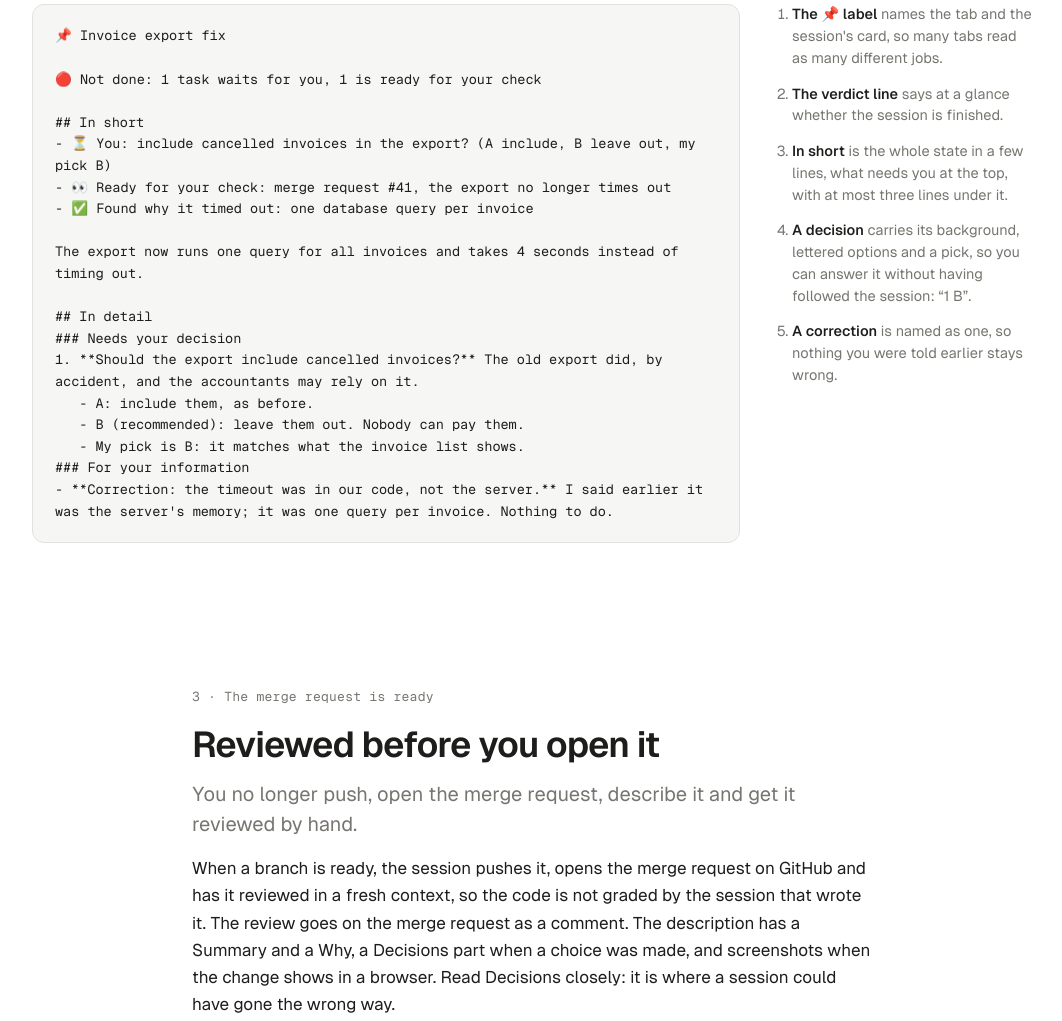
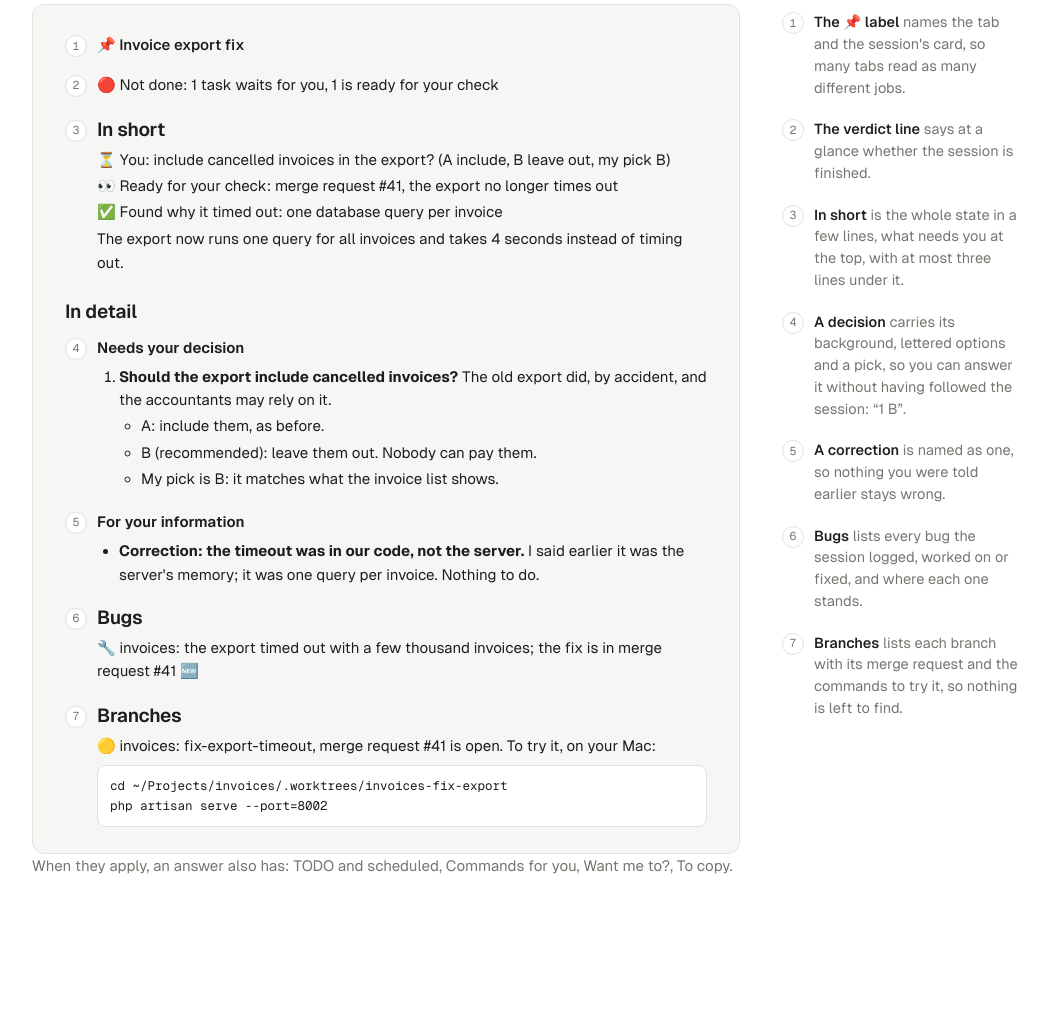
Before and after one commit to lexis-solutions/sessia-site, a plain HTML site: page index.html in a window 1280 px wide. Shown: the part 3772-4793 px from the top of the page, without its empty margins (108-1170 px from the left). Drawn offline with Linux system fonts and the light colour scheme.

Commit message:
Site update (20d7562)

```diff
--- a/index.html
+++ b/index.html
@@ -99,31 +99,59 @@
   </div>
   <p class="label with">With it</p>
   <div class="answer">
-    <pre><code><span data-part="1">📌 Invoice export fix</span>
-
-<span data-part="2">🔴 Not done: 1 task waits for you, 1 is ready for your check</span>
-
-<span data-part="3">## In short
-- ⏳ You: include cancelled invoices in the export? (A include, B leave out, my pick B)
-- 👀 Ready for your check: merge request #41, the export no longer times out
-- ✅ Found why it timed out: one database query per invoice
-
-The export now runs one query for all invoices and takes 4 seconds instead of timing out.</span>
-
-## In detail
-### Needs your decision
-<span data-part="4">1. **Should the export include cancelled invoices?** The old export did, by accident, and the accountants may rely on it.
-   - A: include them, as before.
-   - B (recommended): leave them out. Nobody can pay them.
-   - My pick is B: it matches what the invoice list shows.</span>
-### For your information
-<span data-part="5">- **Correction: the timeout was in our code, not the server.** I said earlier it was the server's memory; it was one query per invoice. Nothing to do.</span></code></pre>
+    <div>
+      <div class="reply">
+        <div class="seg" data-k="1"><span class="n">1</span><p class="lead">📌 Invoice export fix</p></div>
+        <div class="seg" data-k="2"><span class="n">2</span><p>🔴 Not done: 1 task waits for you, 1 is ready for your check</p></div>
+        <div class="seg" data-k="3"><span class="n">3</span>
+          <h4>In short</h4>
+          <ul class="status">
+            <li>⏳ You: include cancelled invoices in the export? (A include, B leave out, my pick B)</li>
+            <li>👀 Ready for your check: merge request #41, the export no longer times out</li>
+            <li>✅ Found why it timed out: one database query per invoice</li>
+          </ul>
+          <p>The export now runs one query for all invoices and takes 4 seconds instead of timing out.</p>
+        </div>
+        <h4 class="fade in-detail">In detail</h4>
+        <div class="seg" data-k="4"><span class="n">4</span>
+          <h5>Needs your decision</h5>
+          <ol>
+            <li><b>Should the export include cancelled invoices?</b> The old export did, by accident, and the accountants may rely on it.
+              <ul>
+                <li>A: include them, as before.</li>
+                <li>B (recommended): leave them out. Nobody can pay them.</li>
+                <li>My pick is B: it matches what the invoice list shows.</li>
+              </ul>
+            </li>
+          </ol>
+        </div>
+        <div class="seg" data-k="5"><span class="n">5</span>
+          <h5>For your information</h5>
+          <ul>
+            <li><b>Correction: the timeout was in our code, not the server.</b> I said earlier it was the server's memory; it was one query per invoice. Nothing to do.</li>
+          </ul>
+        </div>
+        <div class="seg" data-k="6"><span class="n">6</span>
+          <h4>Bugs</h4>
+          <p>🔧 invoices: the export timed out with a few thousand invoices; the fix is in merge request #41 🆕</p>
+        </div>
+        <div class="seg" data-k="7"><span class="n">7</span>
+          <h4>Branches</h4>
+          <p>🟡 invoices: fix-export-timeout, merge request #41 is open. To try it, on your Mac:</p>
+          <pre><code>cd ~/Projects/invoices/.worktrees/invoices-fix-export
+php artisan serve --port=8002</code></pre>
+        </div>
+      </div>
+      <p class="aside">When they apply, an answer also has: TODO and scheduled, Commands for you, Want me to?, To copy.</p>
+    </div>
     <ol class="parts">
-      <li><b>The 📌 label</b> names the tab and the session's card, so many tabs read as many different jobs.</li>
-      <li><b>The verdict line</b> says at a glance whether the session is finished.</li>
-      <li><b>In short</b> is the whole state in a few lines, what needs you at the top, with at most three lines under it.</li>
-      <li><b>A decision</b> carries its background, lettered options and a pick, so you can answer it without having followed the session: “1 B”.</li>
-      <li><b>A correction</b> is named as one, so nothing you were told earlier stays wrong.</li>
+      <li data-k="1"><span class="n">1</span><span><b>The 📌 label</b> names the tab and the session's card, so many tabs read as many different jobs.</span></li>
+      <li data-k="2"><span class="n">2</span><span><b>The verdict line</b> says at a glance whether the session is finished.</span></li>
+      <li data-k="3"><span class="n">3</span><span><b>In short</b> is the whole state in a few lines, what needs you at the top, with at most three lines under it.</span></li>
+      <li data-k="4"><span class="n">4</span><span><b>A decision</b> carries its background, lettered options and a pick, so you can answer it without having followed the session: “1 B”.</span></li>
+      <li data-k="5"><span class="n">5</span><span><b>A correction</b> is named as one, so nothing you were told earlier stays wrong.</span></li>
+      <li data-k="6"><span class="n">6</span><span><b>Bugs</b> lists every bug the session logged, worked on or fixed, and where each one stands.</span></li>
+      <li data-k="7"><span class="n">7</span><span><b>Branches</b> lists each branch with its merge request and the commands to try it, so nothing is left to find.</span></li>
     </ol>
   </div>
 </section>
--- a/style.css
+++ b/style.css
@@ -136,20 +136,32 @@ pre {
 }
 pre code { font-size: inherit; }
 .answer { margin: 32px calc((var(--column) - 1000px) / 2) 0; display: grid; grid-template-columns: minmax(0, 1fr) 260px; gap: 32px; align-items: start; }
-.answer pre { white-space: pre-wrap; }
 .parts { margin: 0; padding-left: 20px; font-size: 14.5px; line-height: 1.5; color: var(--muted); }
 .parts li { margin-bottom: 14px; }
 .parts b { color: var(--text); font-weight: 560; }
-/* Hovering a note on the right lights up its part of the example answer, and fades the rest. */
-.answer pre span { border-radius: 3px; -webkit-box-decoration-break: clone; box-decoration-break: clone; transition: background .15s, color .15s; }
-.answer .parts li { cursor: default; transition: color .15s; }
-.answer .parts li:hover { color: var(--text); }
-.answer:has(.parts li:hover) pre code { color: var(--muted); }
-.answer:has(.parts li:nth-child(1):hover) [data-part="1"],
-.answer:has(.parts li:nth-child(2):hover) [data-part="2"],
-.answer:has(.parts li:nth-child(3):hover) [data-part="3"],
-.answer:has(.parts li:nth-child(4):hover) [data-part="4"],
-.answer:has(.parts li:nth-child(5):hover) [data-part="5"] { color: var(--text); background: color-mix(in srgb, var(--text) 11%, transparent); }
+/* The example answer as it renders, in a card, with its notes beside it. Hovering a part lights its note, and hovering a note lights its part; the rest fades. */
+.answer > div { min-width: 0; }
+.answer .reply { padding: 18px 20px; border: 1px solid var(--line); border-radius: 12px; background: var(--raise); font-size: 15px; line-height: 1.55; }
+.answer .reply .seg { position: relative; margin: 2px 0; padding: 8px 12px 6px 44px; }
+.answer .reply .seg > .n { position: absolute; left: 12px; top: 10px; }
+.answer .reply p { margin: 0 0 6px; }
+.answer .reply .lead { margin: 0; font-weight: 560; }
+.answer .reply h4 { margin: 0 0 6px; font-size: 19px; line-height: 1.25; font-weight: 620; letter-spacing: -.015em; }
+.answer .reply h5 { margin: 0 0 6px; font-size: 15px; font-weight: 620; }
+.answer .reply .in-detail { margin: 14px 0 4px 12px; }
+.answer .reply ul, .answer .reply ol { margin: 0 0 4px; padding-left: 22px; }
+.answer .reply li { margin: 3px 0; }
+.answer .reply .status { padding: 0; list-style: none; }
+.answer .reply pre { margin: 8px 0 0; padding: 10px 12px; background: var(--bg); border-radius: 8px; font-size: 12.5px; }
+.answer .parts { padding: 0; list-style: none; }
+.answer .parts li { display: flex; gap: 10px; margin: 0 0 4px; padding: 8px 10px; }
+.n { display: inline-grid; place-items: center; flex: none; width: 22px; height: 22px; border: 1px solid var(--line); border-radius: 50%; background: var(--bg); color: var(--muted); font: 11.5px/1 "Geist Mono", ui-monospace, monospace; transition: color .15s, border-color .15s; }
+.answer [data-k] { border-radius: 8px; transition: opacity .15s, background .15s; }
+.answer:has([data-k]:hover) [data-k], .answer:has([data-k]:hover) .fade { opacity: .26; }
+.answer:has([data-k="1"]:hover) [data-k="1"], .answer:has([data-k="2"]:hover) [data-k="2"], .answer:has([data-k="3"]:hover) [data-k="3"],
+.answer:has([data-k="4"]:hover) [data-k="4"], .answer:has([data-k="5"]:hover) [data-k="5"], .answer:has([data-k="6"]:hover) [data-k="6"],
+.answer:has([data-k="7"]:hover) [data-k="7"] { opacity: 1; color: var(--text); background: color-mix(in srgb, var(--text) 8%, transparent); }
+.answer [data-k]:hover > .n { border-color: var(--text); color: var(--text); }
 /* A section's points at a glance: under its text (section 3), or beside it on a wide screen and above it on a narrower one (section 5). */
 .glance { margin: 24px 0; }
 .glance li { margin-bottom: 8px; }
```
